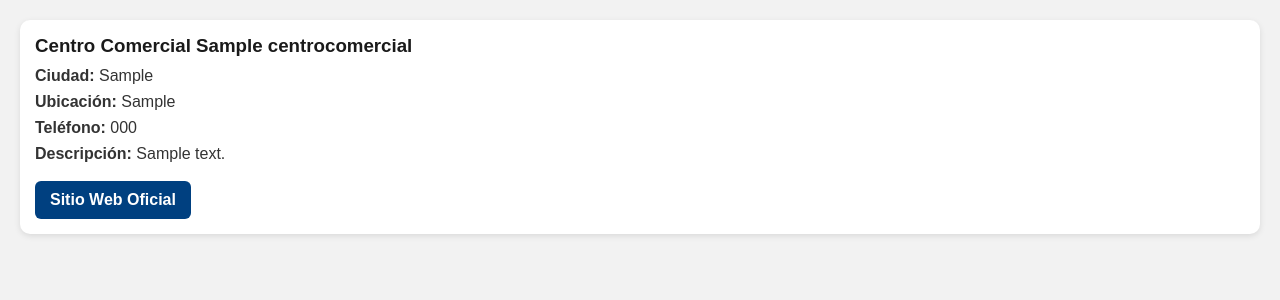
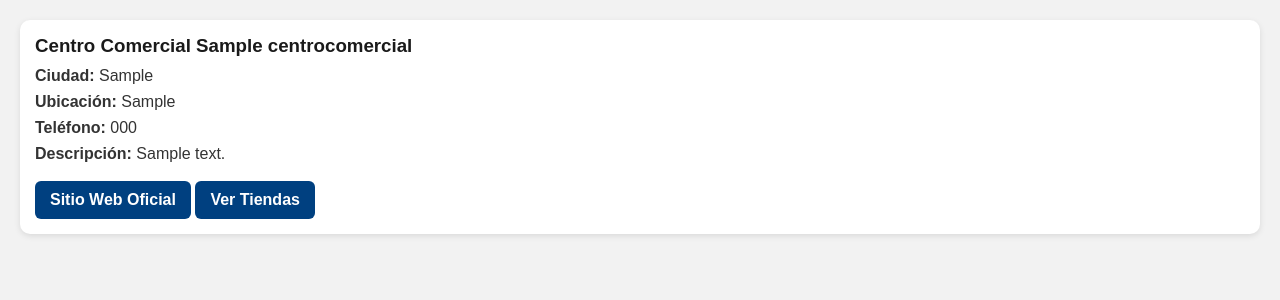
Before and after one commit to Julitosh07/Centros_Comerciales, a Django app: page / in a window 1280 px wide. Shown: the part 93-393 px from the top of the page. Run offline with Django 5.2, Linux system fonts and the light colour scheme; tables that the repository leaves empty hold one stand-in row (values such as "Sample post").

Commit message:
boton ver tiendas

```diff
--- a/myapp/templates/lista_centros_comerciales.html
+++ b/myapp/templates/lista_centros_comerciales.html
@@ -28,7 +28,8 @@
                     {% endif %}
 
                 </ul>
-                <a href="{% if centro_comercial.url %} {{ centro_comercial.url }} {% else %} # {% endif %}" target="_blank" class="boton">Sitio Web Oficial</a>
+                <a href="{% if centro_comercial.url %} {{ centro_comercial.url }} {% else %} # {% endif %}" target="blank" class="boton">Sitio Web Oficial</a>
+                <a href="{% url 'myapp:vista_centro_comercial' centro_comercial.nombre%}" target="blank" class="boton">Ver Tiendas</a>
             </div>
         </div>
     {% endfor %}
```
